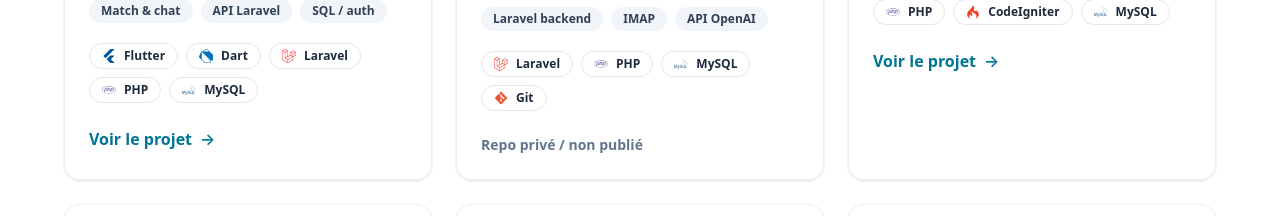
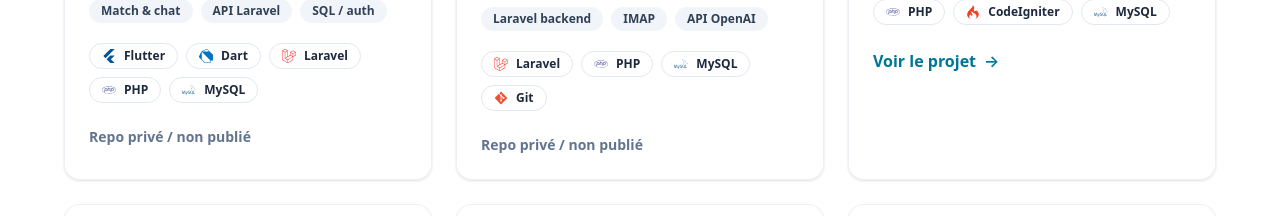
Before and after one commit to Hachim-elomari/portfolio-next, a Next.js app: page / in a window 1280 px wide. Shown: the part 4120-4336 px from the top of the page. Built offline with nearby package versions, Linux system fonts and the light colour scheme.

Commit message:
ameliorations UI

```diff
--- a/components/Projects.js
+++ b/components/Projects.js
@@ -38,7 +38,7 @@ const projects = [
       { name: "PHP", icon: FaPhp, color: "#777BB4" },
       { name: "MySQL", icon: SiMysql, color: "#4479A1" },
     ],
-    link: "https://github.com/Hachim-elomari",
+    link: "",
   },
   {
     name: "Stage Développeur Web – Alvarium | 2025",
```
